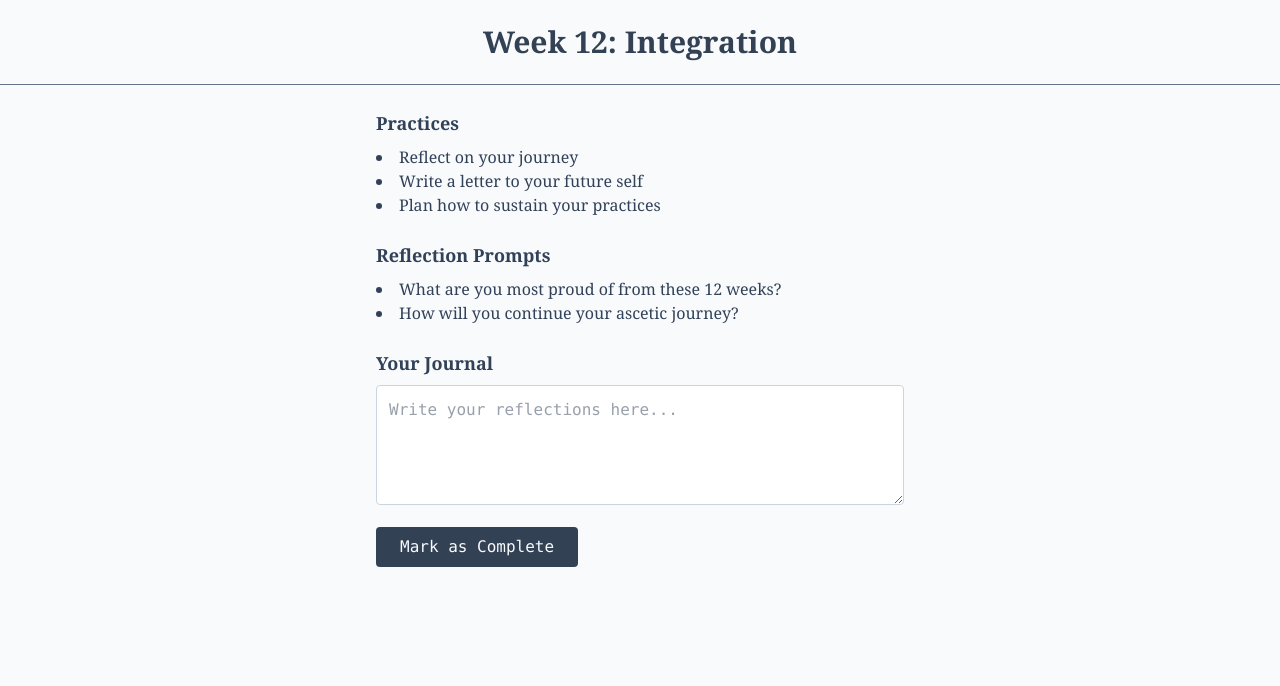
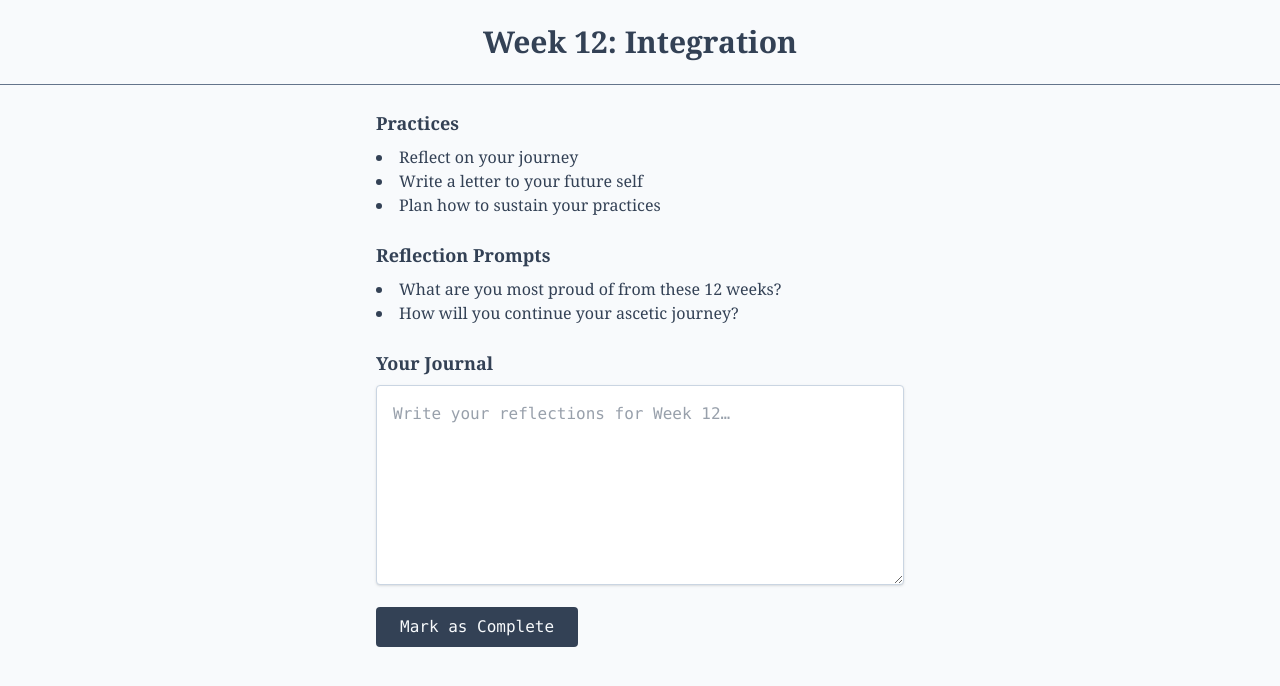
Before and after one commit to martinwinther/12-weeks-of-asceticism, a React (Vite) app: page /week12 in a window 1280 px wide. Shown: the top 686 px of the page. Built offline with nearby package versions, Linux system fonts and the light colour scheme; the HTML template or start-up script is replaced by a standard one.

Commit message:
update global state

```diff
--- a/src/components/JournalTextarea.jsx
+++ b/src/components/JournalTextarea.jsx
@@ -1,12 +1,21 @@
 import React from 'react';
+import { useAppContext } from '../context/AppContext';
 
-const JournalTextarea = ({ value, onChange, placeholder }) => (
-  <textarea
-    className="w-full min-h-[120px] p-3 border border-slate-300 rounded font-mono bg-white text-slate-700 focus:outline-none focus:ring-2 focus:ring-slate-400"
-    value={value}
-    onChange={onChange}
-    placeholder={placeholder}
-  />
-);
+const JournalTextarea = ({ weekNumber }) => {
+  const { getJournalEntry, setJournalEntry } = useAppContext();
+
+  const handleChange = (e) => {
+    setJournalEntry(weekNumber, e.target.value);
+  };
+
+  return (
+    <textarea
+      className="w-full min-h-[200px] p-4 bg-white rounded border border-slate-300 shadow-sm font-mono text-slate-700 focus:outline-none focus:ring-2 focus:ring-slate-400 focus:border-transparent"
+      value={getJournalEntry(weekNumber)}
+      onChange={handleChange}
+      placeholder={`Write your reflections for Week ${weekNumber}…`}
+    />
+  );
+};
 
 export default JournalTextarea;
--- a/src/context/AppContext.jsx
+++ b/src/context/AppContext.jsx
@@ -29,10 +29,11 @@ export const AppProvider = ({ children }) => {
       ? s.completedWeeks
       : [...s.completedWeeks, week],
   }));
-  const setJournalEntry = (week, entry) => setState((s) => ({
+  const setJournalEntry = (weekNumber, text) => setState((s) => ({
     ...s,
-    journalEntries: { ...s.journalEntries, [week]: entry },
+    journalEntries: { ...s.journalEntries, [weekNumber]: text },
   }));
+  const getJournalEntry = (weekNumber) => state.journalEntries[weekNumber] || '';
 
   return (
     <AppContext.Provider
@@ -41,6 +42,7 @@ export const AppProvider = ({ children }) => {
         setCurrentWeek,
         completeWeek,
         setJournalEntry,
+        getJournalEntry,
       }}
     >
       {children}
--- a/src/pages/Week01.jsx
+++ b/src/pages/Week01.jsx
@@ -9,8 +9,6 @@ const weekData = weeklyContent.find(w => w.week === 1);
 
 const Week01 = () => {
   const {
-    journalEntries,
-    setJournalEntry,
     completeWeek,
     setCurrentWeek,
     currentWeek,
@@ -21,17 +19,13 @@ const Week01 = () => {
     if (currentWeek < 1) setCurrentWeek(1);
   }, [currentWeek, setCurrentWeek]);
 
-  const handleJournalChange = (e) => {
-    setJournalEntry('1', e.target.value);
-  };
-
   const handleComplete = () => {
     completeWeek(1);
     if (currentWeek === 1) setCurrentWeek(2);
   };
 
   return (
-    <div className="min-h-screen bg-slate-50 text-slate-700 font-serif">
+    <div className="min-h-screen bg-background text-primary font-serif">
       <Header title={weekData.title} />
       <div className="max-w-xl mx-auto p-6">
         <h2 className="text-lg font-bold mb-2">Practices</h2>
@@ -47,11 +41,7 @@ const Week01 = () => {
           ))}
         </ul>
         <h2 className="text-lg font-bold mb-2">Your Journal</h2>
-        <JournalTextarea
-          value={journalEntries['1'] || ''}
-          onChange={handleJournalChange}
-          placeholder="Write your reflections here..."
-        />
+        <JournalTextarea weekNumber="1" />
         <Button
           className="mt-4"
           onClick={handleComplete}
--- a/src/pages/Week02.jsx
+++ b/src/pages/Week02.jsx
@@ -9,8 +9,6 @@ const weekData = weeklyContent.find(w => w.week === 2) || { title: 'Week 2', pra
 
 const Week02 = () => {
   const {
-    journalEntries,
-    setJournalEntry,
     completeWeek,
     setCurrentWeek,
     currentWeek,
@@ -21,17 +19,13 @@ const Week02 = () => {
     if (currentWeek < 2) setCurrentWeek(2);
   }, [currentWeek, setCurrentWeek]);
 
-  const handleJournalChange = (e) => {
-    setJournalEntry('2', e.target.value);
-  };
-
   const handleComplete = () => {
     completeWeek(2);
     if (currentWeek === 2) setCurrentWeek(3);
   };
 
   return (
-    <div className="min-h-screen bg-slate-50 text-slate-700 font-serif">
+    <div className="min-h-screen bg-background text-primary font-serif">
       <Header title={weekData.title} />
       <div className="max-w-xl mx-auto p-6">
         <h2 className="text-lg font-bold mb-2">Practices</h2>
@@ -47,11 +41,7 @@ const Week02 = () => {
           ))}
         </ul>
         <h2 className="text-lg font-bold mb-2">Your Journal</h2>
-        <JournalTextarea
-          value={journalEntries['2'] || ''}
-          onChange={handleJournalChange}
-          placeholder="Write your reflections here..."
-        />
+        <JournalTextarea weekNumber="2" />
         <Button
           className="mt-4"
           onClick={handleComplete}
--- a/src/pages/Week12.jsx
+++ b/src/pages/Week12.jsx
@@ -9,8 +9,6 @@ const weekData = weeklyContent.find(w => w.week === 12);
 
 const Week12 = () => {
   const {
-    journalEntries,
-    setJournalEntry,
     completeWeek,
     setCurrentWeek,
     currentWeek,
@@ -21,16 +19,12 @@ const Week12 = () => {
     if (currentWeek < 12) setCurrentWeek(12);
   }, [currentWeek, setCurrentWeek]);
 
-  const handleJournalChange = (e) => {
-    setJournalEntry('12', e.target.value);
-  };
-
   const handleComplete = () => {
     completeWeek(12);
   };
 
   return (
-    <div className="min-h-screen bg-slate-50 text-slate-700 font-serif">
+    <div className="min-h-screen bg-background text-primary font-serif">
       <Header title={weekData.title} />
       <div className="max-w-xl mx-auto p-6">
         <h2 className="text-lg font-bold mb-2">Practices</h2>
@@ -46,11 +40,7 @@ const Week12 = () => {
           ))}
         </ul>
         <h2 className="text-lg font-bold mb-2">Your Journal</h2>
-        <JournalTextarea
-          value={journalEntries['12'] || ''}
-          onChange={handleJournalChange}
-          placeholder="Write your reflections here..."
-        />
+        <JournalTextarea weekNumber="12" />
         <Button
           className="mt-4"
           onClick={handleComplete}
```
